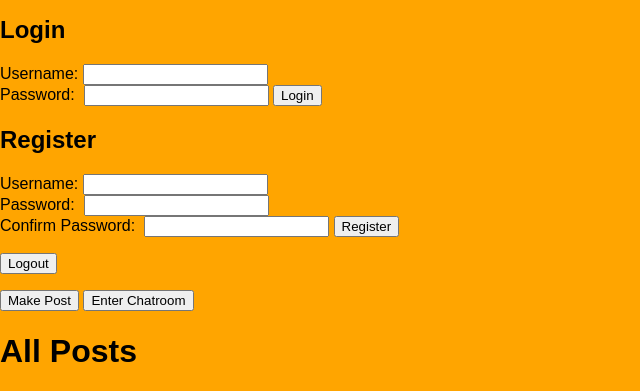
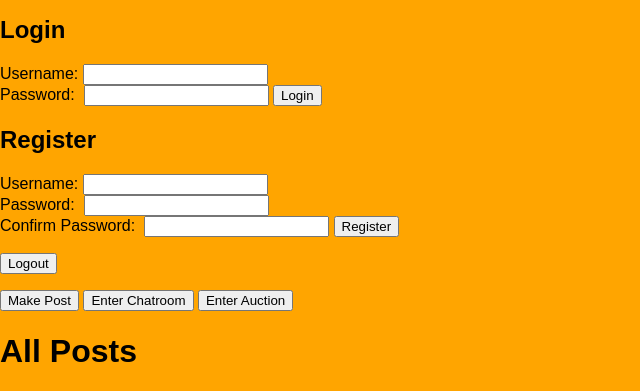
Before and after one commit to Hongdiyou/CSE312-ikun, a Flask app: page / in a window 1280 px wide. Shown: the part 543-934 px from the top of the page, without its empty margins (0-640 px from the left). Run offline with Flask 3, Linux system fonts and the light colour scheme; data that the repository does not hold is empty.

Commit message:
adding functionallity for the auction in time sense

```diff
--- a/templates/index.html
+++ b/templates/index.html
@@ -62,6 +62,7 @@
 <div class="function">
     <button id="post-button">Make Post</button>
     <a href="/chatroom"><button id="chatroom-button">Enter Chatroom</button></a>
+    <a href="/auction"><button id="auction-button">Enter Auction</button></a>
 </div>
 
 <div class="views">
```
